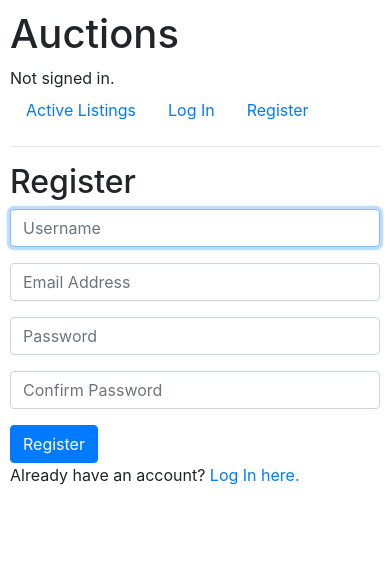
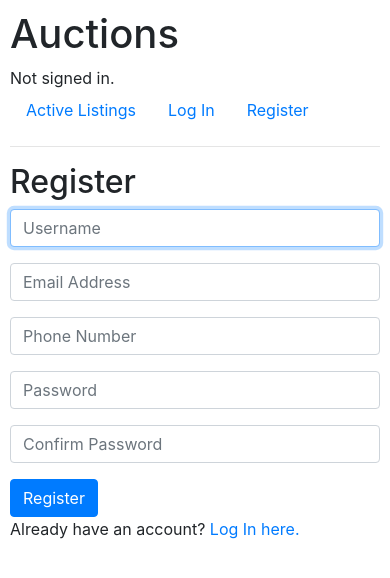
Before and after one commit to shumittaher/commerce, a Django app: page /register in a window 390 px wide. Shown: the top 578 px of the page. Run offline with Django 3.2, Linux system fonts and the light colour scheme; some libraries are stand-ins or nearby versions.

Commit message:
phone number field added in form and tested with new user

```diff
--- a/auctions/templates/auctions/register.html
+++ b/auctions/templates/auctions/register.html
@@ -17,6 +17,9 @@
             <input class="form-control" type="email" name="email" placeholder="Email Address">
         </div>
         <div class="form-group">
+            <input class="form-control" type="text" name="phone_number" placeholder="Phone Number">
+        </div>
+        <div class="form-group">
             <input class="form-control" type="password" name="password" placeholder="Password">
         </div>
         <div class="form-group">
--- a/auctions/views.py
+++ b/auctions/views.py
@@ -40,6 +40,7 @@ def register(request):
     if request.method == "POST":
         username = request.POST["username"]
         email = request.POST["email"]
+        phone = request.POST["phone_number"]
 
         # Ensure password matches confirmation
         password = request.POST["password"]
@@ -51,7 +52,7 @@ def register(request):
 
         # Attempt to create new user
         try:
-            user = User.objects.create_user(username, email, password)
+            user = User.objects.create_user(username, email, password, phone_number = phone)
             user.save()
         except IntegrityError:
             return render(request, "auctions/register.html", {
```
Also changed, not shown: db.sqlite3.
